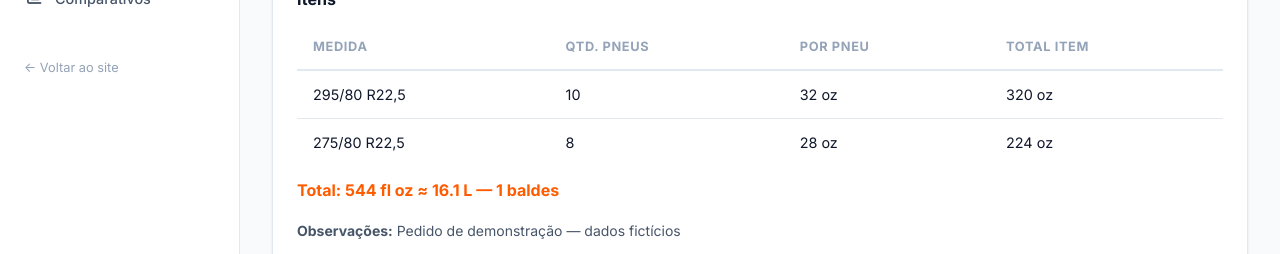
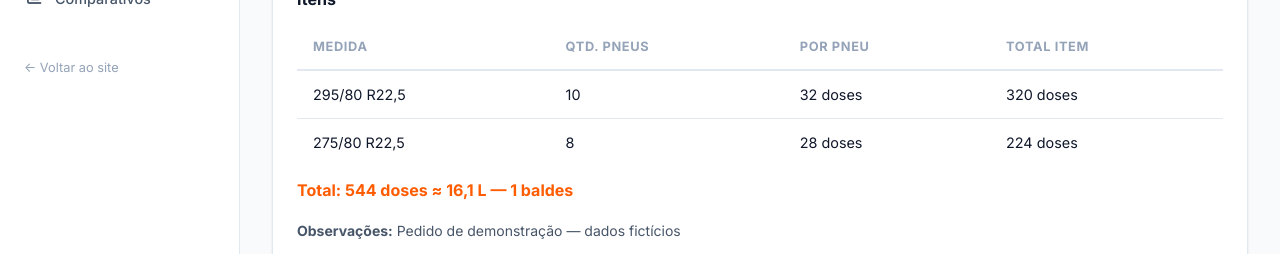
Before and after one commit to vicgouveia-cloud/flat-free-brasil, a Next.js app: page /app/pedidos in a window 1280 px wide. Both pictures are taken after a click on the button "Detalhes". Shown: the part 480-734 px from the top of the page. Built offline with nearby package versions, Linux system fonts and the light colour scheme.

Commit message:
feat(orders): preserve pending dosage items

```diff
--- a/app/app/pedidos/page.tsx
+++ b/app/app/pedidos/page.tsx
@@ -2,7 +2,7 @@
 import { useEffect, useState } from 'react'
 import Link from 'next/link'
 import { getOrders } from '@/lib/storage'
-import { ozToLiters, ozToBucketsCeil } from '@/lib/dosage'
+import { ozToLiters, ozToBucketsCeil, formatDoses } from '@/lib/dosage'
 import type { Order } from '@/lib/types'
 
 const statusLabels: Record<string, { label: string; cls: string }> = {
@@ -59,17 +59,36 @@ export default function PedidosPage() {
                     <tr key={i}>
                       <td>{item.medida}</td>
                       <td>{item.quantidade}</td>
-                      <td>{item.doseUnitOz} oz</td>
-                      <td>{item.totalOz} oz</td>
+                      <td>{formatDoses(item.doseUnitOz)}</td>
+                      <td>{formatDoses(item.totalOz)}</td>
                     </tr>
                   ))}
                 </tbody>
               </table>
               <p style={{ marginTop: '0.75rem', fontWeight: 700, color: 'var(--color-safety-orange)' }}>
-                Total: {selected.quantidadeEstimadaProduto} fl oz
-                {' '}≈ {ozToLiters(selected.quantidadeEstimadaProduto).toFixed(1)} L
+                Total: {formatDoses(selected.quantidadeEstimadaProduto)}
+                {' '}≈ {ozToLiters(selected.quantidadeEstimadaProduto).toFixed(1).replace('.', ',')} L
                 {' '}— {ozToBucketsCeil(selected.quantidadeEstimadaProduto)} baldes
               </p>
+            </>
+          )}
+          {selected.itensPendentes && selected.itensPendentes.length > 0 && (
+            <>
+              <h4 style={{ fontWeight: 700, marginTop: '1.25rem', marginBottom: '0.75rem' }}>
+                Itens pendentes de confirmação de dosagem
+              </h4>
+              <table className="table">
+                <thead><tr><th>Medida</th><th>Qtd. Pneus</th><th>Status</th></tr></thead>
+                <tbody>
+                  {selected.itensPendentes.map((item, i) => (
+                    <tr key={i}>
+                      <td>{item.medida}</td>
+                      <td>{item.quantidade}</td>
+                      <td><span className="badge badge-orange">Confirmação de dosagem</span></td>
+                    </tr>
+                  ))}
+                </tbody>
+              </table>
             </>
           )}
           {selected.observacoes && (
@@ -79,7 +98,7 @@ export default function PedidosPage() {
       ) : (
         <div className="card">
           <table className="table">
-            <thead><tr><th>Empresa</th><th>Data</th><th>Total (fl oz)</th><th>Status</th><th></th></tr></thead>
+            <thead><tr><th>Empresa</th><th>Data</th><th>Total (doses)</th><th>Status</th><th></th></tr></thead>
             <tbody>
               {orders.length === 0 ? (
                 <tr><td colSpan={5} style={{ textAlign: 'center', color: 'var(--text-muted)', padding: '2rem' }}>Nenhum pedido registrado.</td></tr>
@@ -87,7 +106,7 @@ export default function PedidosPage() {
                 <tr key={o.id}>
                   <td style={{ fontWeight: 600 }}>{o.nomeEmpresa}</td>
                   <td>{o.data}</td>
-                  <td>{o.quantidadeEstimadaProduto > 0 ? `${o.quantidadeEstimadaProduto} oz` : '—'}</td>
+                  <td>{o.quantidadeEstimadaProduto > 0 ? formatDoses(o.quantidadeEstimadaProduto) : '—'}</td>
                   <td><span className={`badge ${statusLabels[o.status]?.cls || 'badge-gray'}`}>{statusLabels[o.status]?.label || o.status}</span></td>
                   <td><button onClick={() => setSelected(o)} className="btn btn-outline btn-sm">Detalhes</button></td>
                 </tr>
```
Also changed, not shown: app/solicitar/page.tsx (+10 -1 lines), lib/types.ts (+7 -0 lines).
